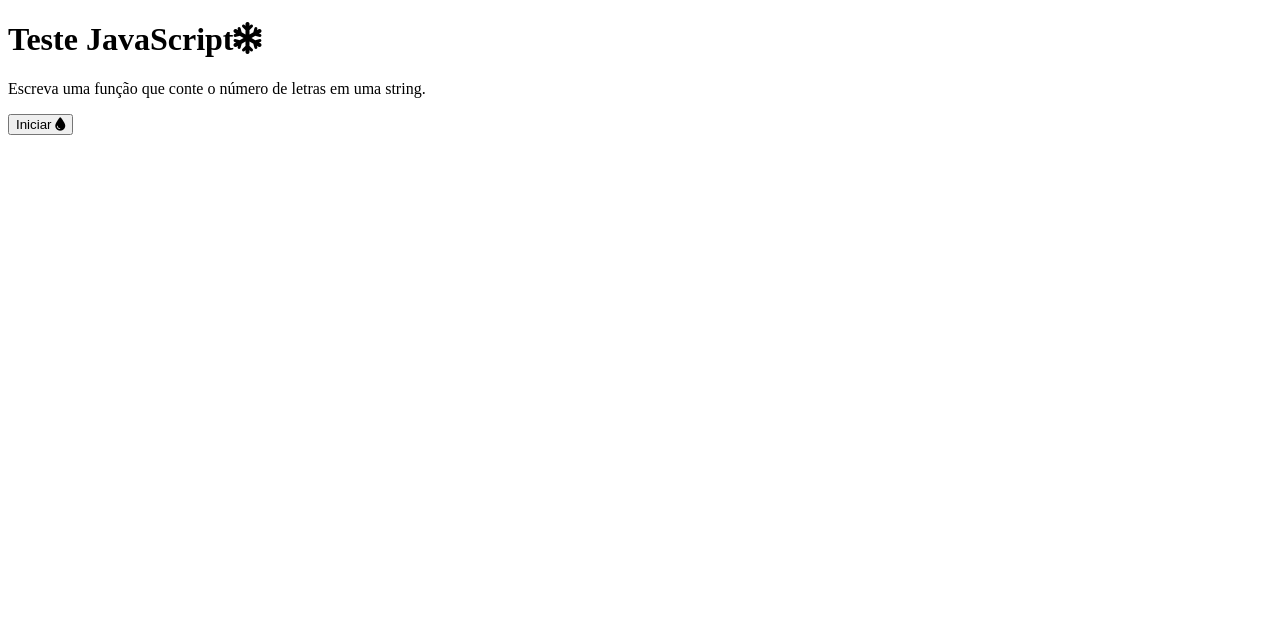
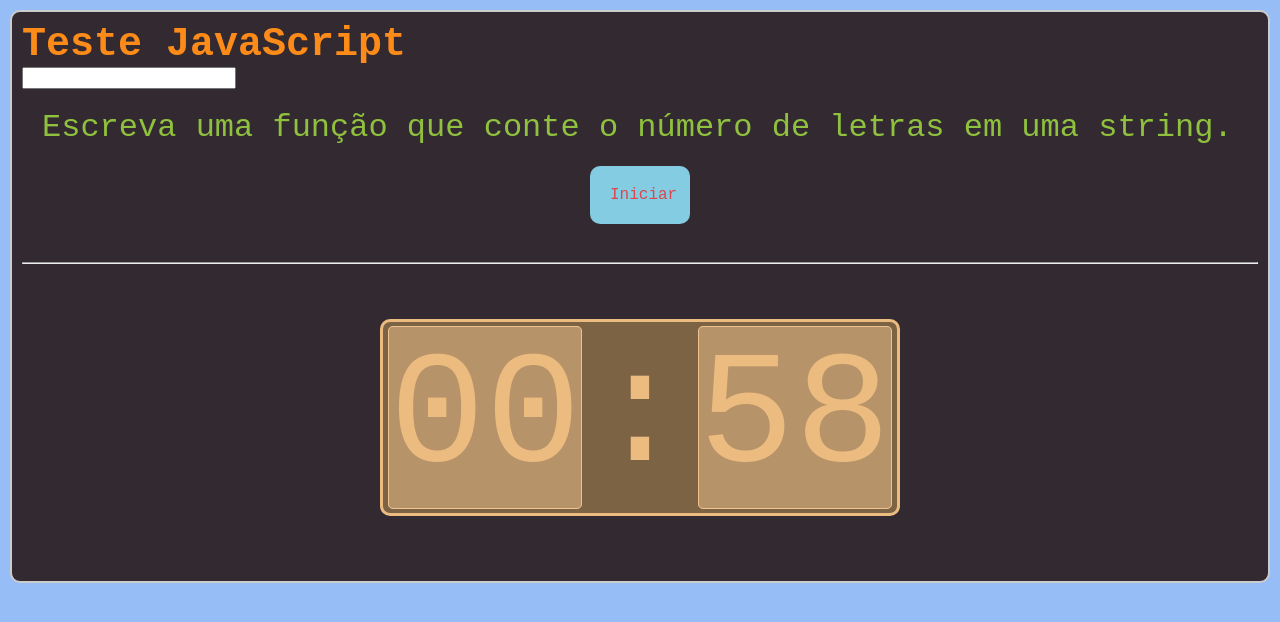
Before and after one commit to FranciscoBraga/game_javaScript, a plain HTML site: page jogoJavascript/index.html in a window 1280 px wide. Both pictures are taken after a click on the button "Iniciar". Drawn offline with Linux system fonts and the light colour scheme.

Commit message:
Nova Função e Estilização
Foi incluido um cronômetro  e estilização da página

```diff
--- a/jogoJavascript/app.js
+++ b/jogoJavascript/app.js
@@ -1,6 +1,18 @@
  const button = document.querySelector("#button")
+ let minutos = document.getElementById('minutos')
+ let segundos = document.getElementById('segundos')
+ let min = '00'
+ let seg = '00'
+ let tempoCorrido = false
+ let resposta = null
+
+
 
  button.addEventListener('click', function() {
+      tempoCorrido = true
+      min ='00'
+      seg = '00'
+      resposta = null
         fetch('question_response.json')
             .then(response => {
                 if (!response.ok) {
@@ -19,7 +31,53 @@
 
      function tratarJson(file){
         let random = Math.floor(Math.random()*file.test.length)
-        console.log(file)
+            resposta = file.test[random].response
             return file.test[random].question
 
      }
+
+     function duracaoTempo(valor){
+        min = valor
+        if(min < 10){
+          min = '0'+valor
+          console.log(min)
+        }
+        document.getElementById('')
+      }
+
+     function cronometro(valor){
+    if(seg == 0){
+        seg = 60
+    }
+    if(tempoCorrido){
+      seg -= valor
+      minutos.innerHTML = min
+      segundos.innerHTML = seg
+      if(seg < 10){
+        segundos.innerHTML = '0'+seg
+      }
+      if(seg == 0){
+        min --
+        minutos.innerHTML = '0'+min
+        if(min > 0){
+            seg = 60
+        }
+        if(min < 0 ){
+            minutos.innerHTML = '00'
+        }
+
+
+      }
+      if(min <= 0 && seg <= 0){
+        tempoCorrido = false
+        mostrarResposta()
+      }
+    }
+
+     }
+
+     function mostrarResposta(){
+        console.log(resposta)
+     }
+
+     setInterval(cronometro,1000,1)
--- a/jogoJavascript/estilo.css
+++ b/jogoJavascript/estilo.css
@@ -0,0 +1,79 @@
+html{
+    background-color: rgb(150, 189, 245, 1)
+}
+*{
+    margin: 0;
+    padding: 0;
+    box-sizing: border-box;
+    font-size: 16px;
+    color: #8fc13e;
+    font-family: monospace;
+
+}
+
+body{
+    margin: 10px;
+    padding: 10px;
+    border: 2px solid #ccc;
+    border-radius: 10px;
+    background-color: #322931;
+
+}
+
+h1{
+    font-size: 2.5rem;
+    color: #fd8b19;
+}
+
+#output{
+    margin: 10px;
+    padding: 10px;
+   font-size:  2rem;
+}
+
+button{
+    width: 100px;
+    padding: 20px;
+    border-radius: 10px;
+    margin: 0 auto;
+    border: none;
+    background-color: rgb(131, 204, 226);
+    margin-left: 50%;
+    transform: translate(-50%);
+    color: #dd464c;
+}
+hr{
+    margin-top: 20px;
+    width: 100%;
+}
+
+#tempo{
+   display: flex;
+   justify-content: center;
+   margin: 50px 0;
+
+}
+
+#tempo #resposta{
+    border: 3px solid rgb(236, 187, 127);
+    border-radius: 10px;
+    background-color: rgb(124, 99, 68);
+    margin: 5px;
+    padding: 5px;
+
+}
+#tempo span{
+    font-size: 10rem;
+    color: rgb(236, 187, 127);
+
+
+
+}
+
+#minutos,#segundos{
+    background-color: rgb(182, 147, 105);
+    border-radius: 5px;
+    border:1px solid rgb(240, 195, 144);
+
+
+}
--- a/jogoJavascript/index.html
+++ b/jogoJavascript/index.html
@@ -8,11 +8,25 @@
     <link rel="stylesheet" href="estilo.css">
 </head>
 <body>
-    <h1>Teste JavaScript<i class="fa-solid fa-snowflake"></i></h1>
-    <p id="output"></p>
-    <button  id="button">Iniciar <i class="fa-solid fa-droplet"></i></button>
+    <h1>Teste JavaScript</h1>
+    <div id="configuracao">
+        <input type="text" id="duracaoTempo" onblur="duracaoTempo(this.value)">
+    </div>
+    <div id="pergunta">
+        <p id="output"></p>
+    <button  id="button">Iniciar </button>
+    </div>
     <br>
-    <span id="relogio"></span>
+    <hr>
+    <div id="tempo">
+        <div id="resposta">
+            <span id="minutos">00</span>
+            <span id="pontos">:</span>
+            <span id="segundos">00</span>
+        </div>
+    </div>
+
+
     <script src="app.js"></script>
 </body>
 </html>
```
